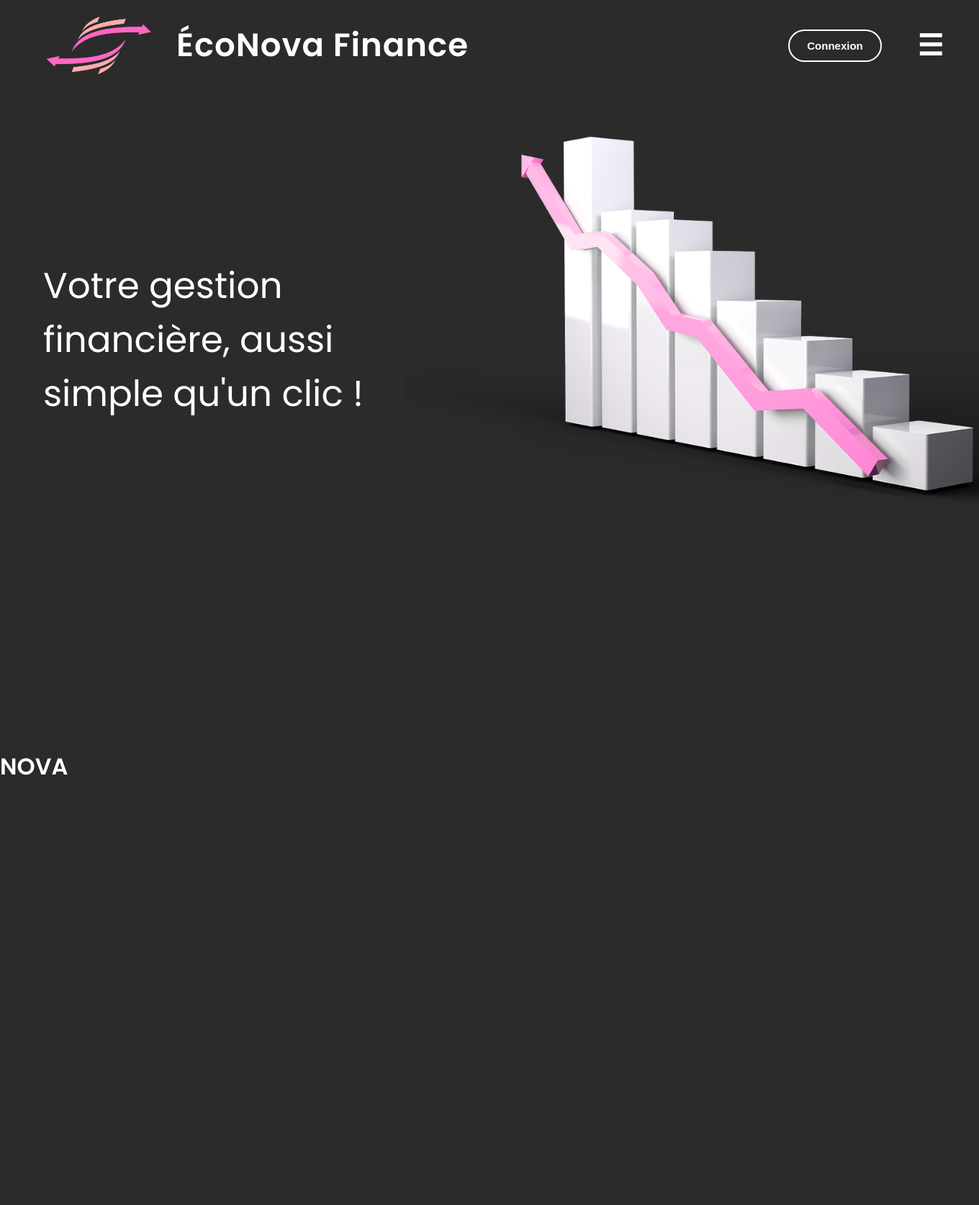
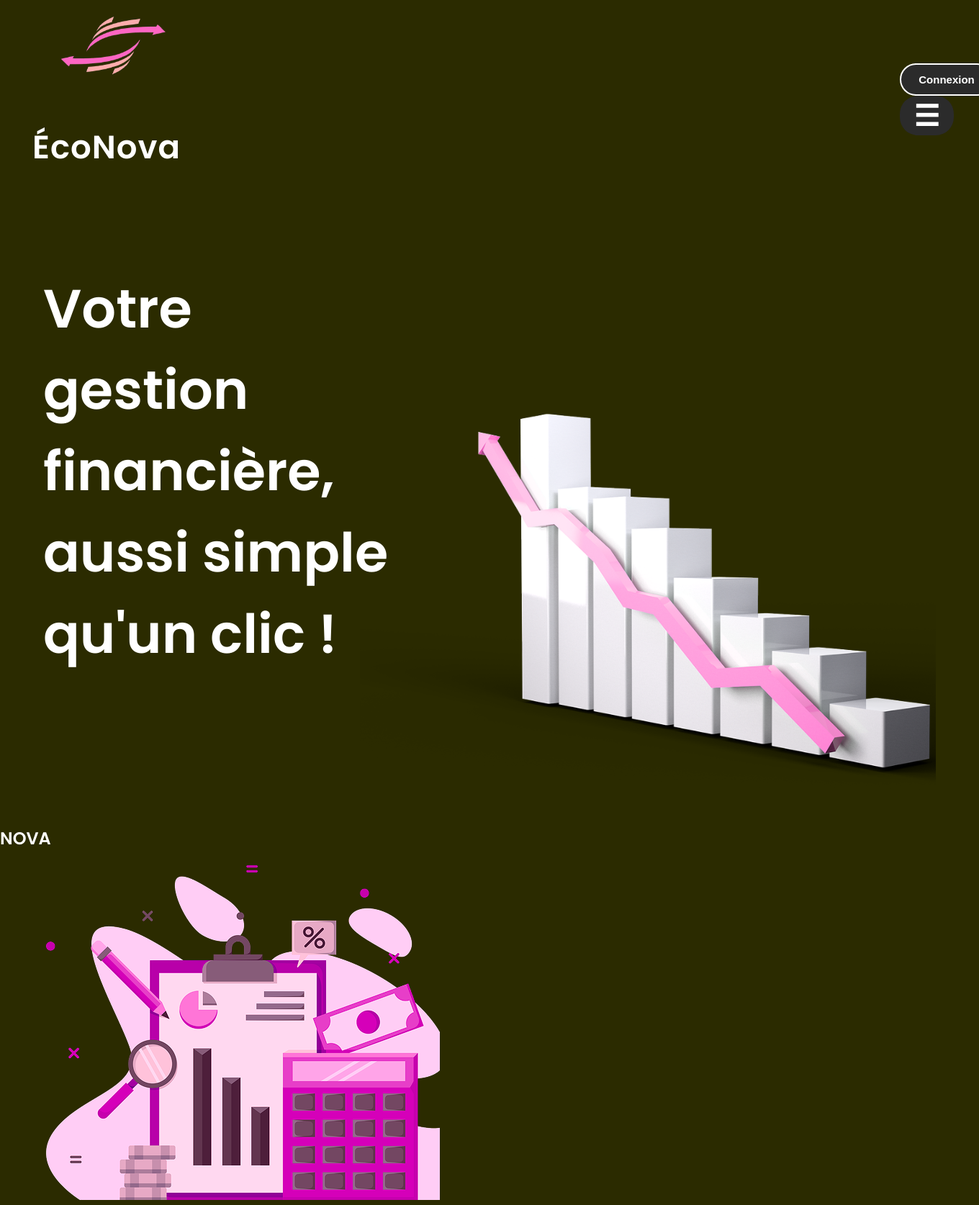
Before and after one commit to blvck-M4/Econova, a Django app: page /members/ in a window 1360 px wide. Shown: the whole page at 72% size. Before the commit the page ends 1077 px from the top, so only its background shows below. Run offline with Django 5.2, Linux system fonts and the light colour scheme.

Commit message:
Home page css/html

```diff
--- a/members/static/css/home.css
+++ b/members/static/css/home.css
@@ -1,5 +1,5 @@
 body {
-    background: rgb(43, 43, 43);
+    background: rgb(43, 43, 0);
     font-family: 'Poppins', sans-serif; /* Appliquer la police Poppins à tout le corps */
     color: white;
     margin: 0;
--- a/members/templates/home.html
+++ b/members/templates/home.html
@@ -14,38 +14,46 @@
 
 <body>
 
-  <div class="header">
+  <header class="header">
+      <div class="logoSite">
+          <img src="{% static 'images/Logo EcoNova.png' %}" alt="Logo ÉcoNova Finance" class="logoSite">
+          <h2 class="econova-text">ÉcoNova</h2>
+      </div>
 
-    <img src="{% static 'images/logoImage.png' %}" alt="Logo ÉcoNova Finance" class="logoSite">
-
-    <span class="econova-text">ÉcoNova Finance</span>
-
-        <div class="buttons">
-
-            <button class="get-started"><strong> Connexion </strong> </button>
-
+        <div class="menu">
+            <button class="connexion"><strong> Connexion </strong> </button>
+            <button class="menu-btn">
+                &#9776;
+            </button>
         </div>
 
-      <button class="menu-btn">
-        &#9776;
-     </button>
+  </header>
 
-  </div>
-
-  <div>
-
-  </div>
-
+  <section class="presentation">
+      <div class="shadow" id="shadow1"></div>
     <div class="slogan">
-        <p>Votre gestion financière, aussi simple qu'un clic !</p>
-
-        <img src="{% static 'images/logoGraphique.png' %}" alt="Logo Graphique Page1" class="logoSlogan">
-
+        <h1>Votre gestion financière, aussi simple qu'un clic !</h1>
     </div>
 
-    <div class="nova">
+      <div class="shadow" id="shadow2"></div>
+  </section>
+  <img src="{% static 'images/logoGraphique.png' %}" alt="Logo Graphique Page1"
+           class="logoSlogan">
+
+    <section class="nova">
         <h1> NOVA </h1>
-    </div>
+    </section>
+    <section class="education">
+        <div class="education-infos">
+            <img src="{% static 'images/educationIMG.png' %}" alt="Logo Graphique Page2"
+        </div>
+    </section>
+    <section class="outils">
+        <div class="outils-infos"></div>
+    </section>
+
+    <footer></footer>
+    <section class="copyrights"></section>
 </body>
 
 </html>
```
Also changed, not shown: members/static/images/Logo EcoNova.png (added), members/static/images/educationIMG.png (added).
